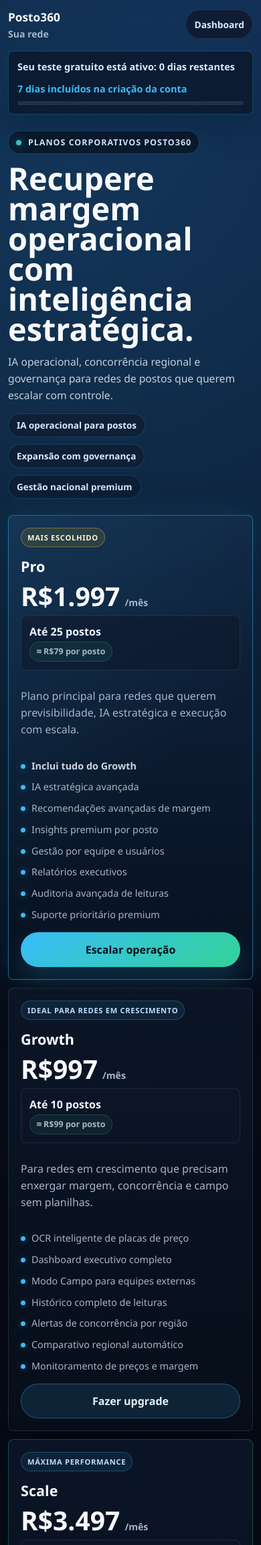
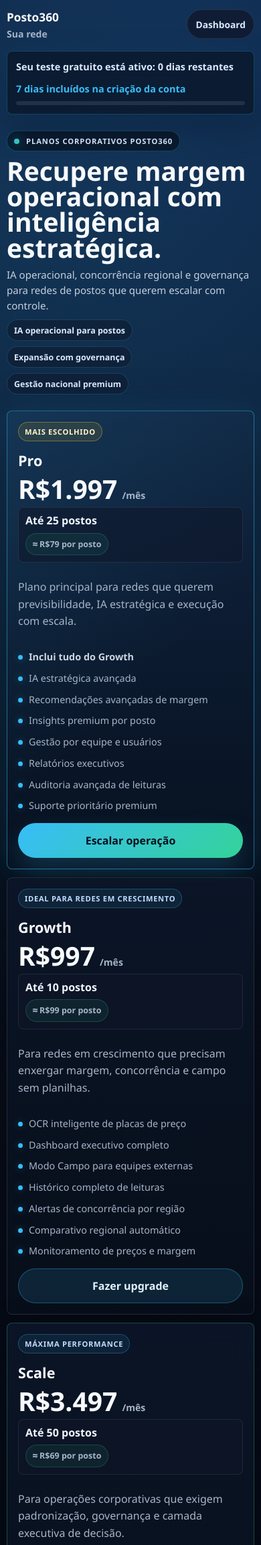
Before and after one commit to eduardoassisbretas-hash/posto360-mvp, a FastAPI app: template app/templates/planos.html in a window 390 px wide. Shown: the top 2307 px of the page at 67% size. Run offline with FastAPI, Linux system fonts and the light colour scheme; the template is opened without the code that fills it, so the values that code supplies are empty; some libraries are stand-ins or nearby versions.

Commit message:
Atualização e melhorias no Posto360

```diff
--- a/app/templates/planos.html
+++ b/app/templates/planos.html
@@ -298,8 +298,10 @@
         .price {
             display: flex;
             align-items: baseline;
+            flex-wrap: wrap;
             gap: 7px;
             font-weight: 950;
+            min-width: 0;
         }
 
         .price strong {
@@ -313,18 +315,23 @@
         }
 
         .coverage {
-            display: grid;
-            gap: 4px;
+            display: flex;
+            align-items: center;
+            justify-content: space-between;
+            flex-wrap: wrap;
+            gap: 8px;
             padding: 12px;
             border: 1px solid rgba(148, 163, 184, 0.14);
             border-radius: var(--radius);
             background: rgba(15, 23, 42, 0.54);
+            min-width: 0;
         }
 
         .unit-price {
             display: inline-flex;
+            align-items: center;
             width: fit-content;
-            align-items: center;
+            max-width: 100%;
             min-height: 30px;
             padding: 0 10px;
             border: 1px solid rgba(52, 211, 153, 0.22);
@@ -333,10 +340,14 @@
             color: #bbf7d0;
             font-size: 0.78rem;
             font-weight: 950;
+            line-height: 1.2;
+            white-space: normal;
         }
 
         .coverage strong {
             color: #eff6ff;
+            min-width: 0;
+            line-height: 1.2;
         }
 
         .coverage span,
@@ -650,18 +661,28 @@
             }
 
             .hero {
-                gap: 14px;
-                margin-bottom: 24px;
+                gap: 10px;
+                margin-bottom: 18px;
             }
 
             h1 {
-                font-size: clamp(2.25rem, 12vw, 3.6rem);
-                line-height: 0.96;
+                font-size: clamp(2.35rem, 10.5vw, 2.75rem);
+                line-height: 0.98;
             }
 
             .hero-copy {
-                font-size: 0.98rem;
-                line-height: 1.6;
+                font-size: 0.94rem;
+                line-height: 1.52;
+            }
+
+            .hero-metrics {
+                gap: 8px;
+            }
+
+            .hero-metrics span {
+                min-height: 32px;
+                padding: 0 10px;
+                font-size: 0.78rem;
             }
 
             .plans,
@@ -677,11 +698,21 @@
 
             .plan-card {
                 gap: 14px;
-                padding: 18px;
+                padding: 16px;
             }
 
             .price strong {
                 font-size: clamp(2rem, 10vw, 2.6rem);
+            }
+
+            .coverage {
+                align-items: flex-start;
+                padding: 10px;
+            }
+
+            .unit-price {
+                min-height: 32px;
+                padding: 6px 10px;
             }
 
             .cta {
@@ -713,6 +744,30 @@
 
             .roi-card {
                 padding: 16px;
+            }
+        }
+
+        @media (max-width: 480px) {
+            .page-shell {
+                width: min(100% - 20px, 1240px);
+            }
+
+            h1 {
+                font-size: clamp(2.25rem, 10vw, 2.55rem);
+            }
+
+            .eyebrow {
+                padding: 7px 10px;
+                font-size: 0.7rem;
+            }
+
+            .plan-head {
+                gap: 8px;
+            }
+
+            .coverage {
+                display: grid;
+                justify-items: start;
             }
         }
     </style>
```
Also changed, not shown: app/templates/index.html (+10 -1 lines).
